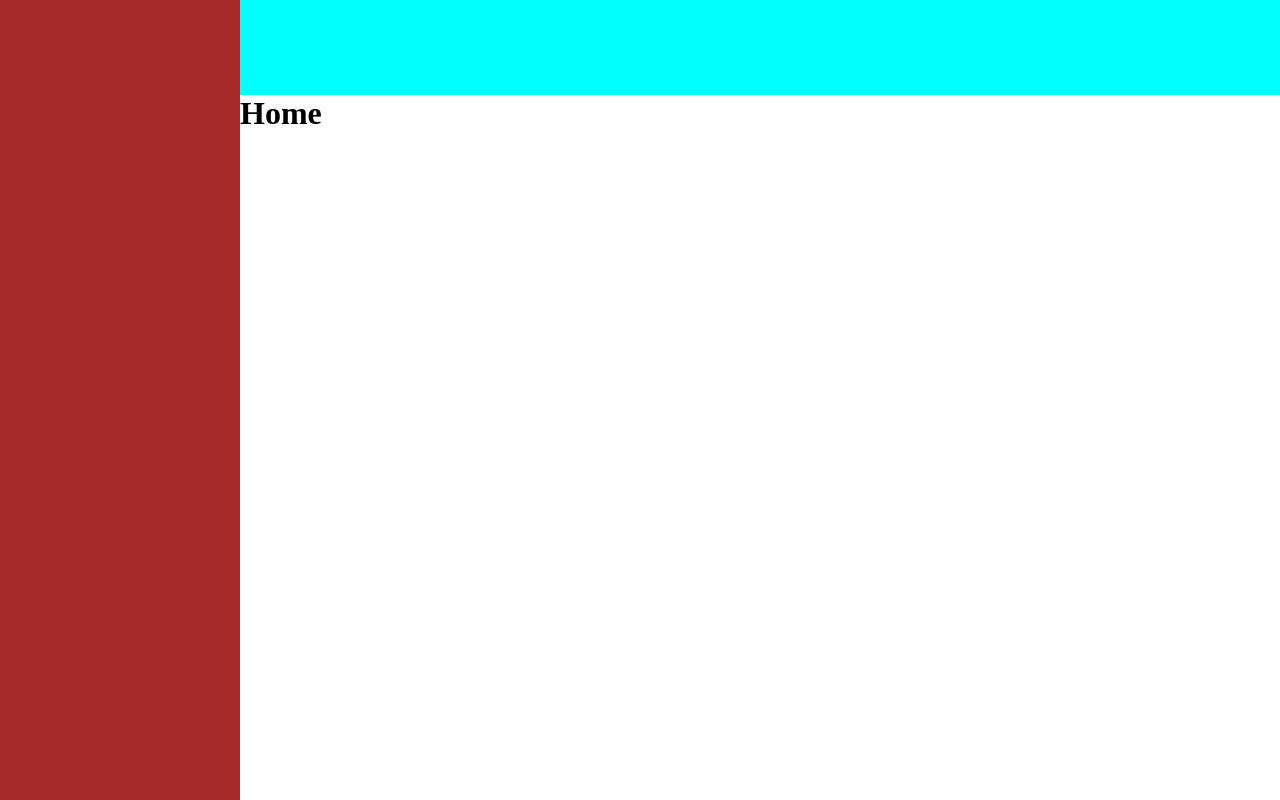
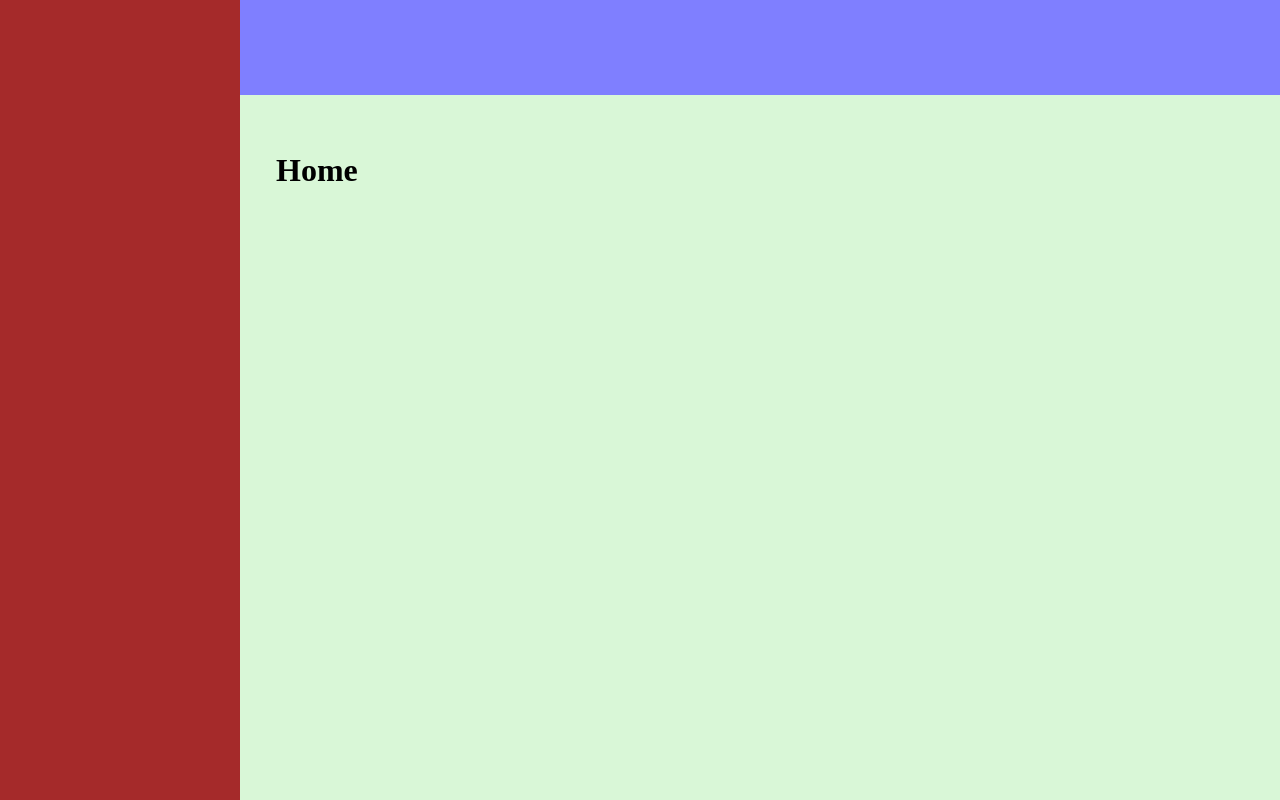
Before and after one commit to SSAFY-Passproject-HARU/Frontend, a Vue app: page / in a window 1280 px wide. Built offline with nearby package versions, Linux system fonts and the light colour scheme.

Commit message:
[Feat] App.vue css 수정

```diff
--- a/src/App.vue
+++ b/src/App.vue
@@ -5,16 +5,39 @@ import SearchBar from './components/common/SearchBar.vue'
 </script>
 
 <template>
-  <div class="home">
-    <NavBar />
-    <SearchBar />
-    <RouterView class="container"/>
+  <div class="container">
+    <NavBar class="sidebar" />
+    <div class="main">
+      <SearchBar class="header" />
+      <RouterView class="content"/>
+    </div>
   </div>
 </template>
 
 <style scoped>
+* {
+  margin: 0;
+  padding: 0;
+  box-sizing: border-box;
+}
+
 .container {
+  display: flex;
+  height: 100vh; /* 화면 전체 높이를 차지 */
+}
+
+.main {
+  display: flex;
+  flex-direction: column;
+  width: 100%;
+}
+
+.content {
+  flex-grow: 1; /* 남은 공간을 모두 차지 */
   margin-top: 95px;
   margin-left: 240px;
+  padding: 36px;
+  background-color: #d9f7d7;
+  overflow: auto; /* 콘텐츠가 많으면 스크롤 가능 */
 }
 </style>
--- a/src/components/common/SearchBar.vue
+++ b/src/components/common/SearchBar.vue
@@ -18,6 +18,6 @@ export default {
   right: 0;         /* 오른쪽 끝에 맞춤 */
   width: 100%;
   height: 95px;
-  background-color: aqua;
+  background-color: rgba(0, 0, 255, 0.5); /* 빨간색 배경에 50% 투명도 */
 }
 </style>
--- a/src/views/MapView.vue
+++ b/src/views/MapView.vue
@@ -1,6 +1,8 @@
 <template>
   <div class="map-view">
-    <h1>map</h1>
+    <div class="container">
+      <h1>map</h1>
+    </div>
   </div>
 </template>
 
@@ -11,5 +13,11 @@ export default {
 </script>
 
 <style>
-
+.container {
+  padding: 36px;
+  background-color: blueviolet;
+}
+h1 {
+  margin: 0;
+}
 </style>
```
